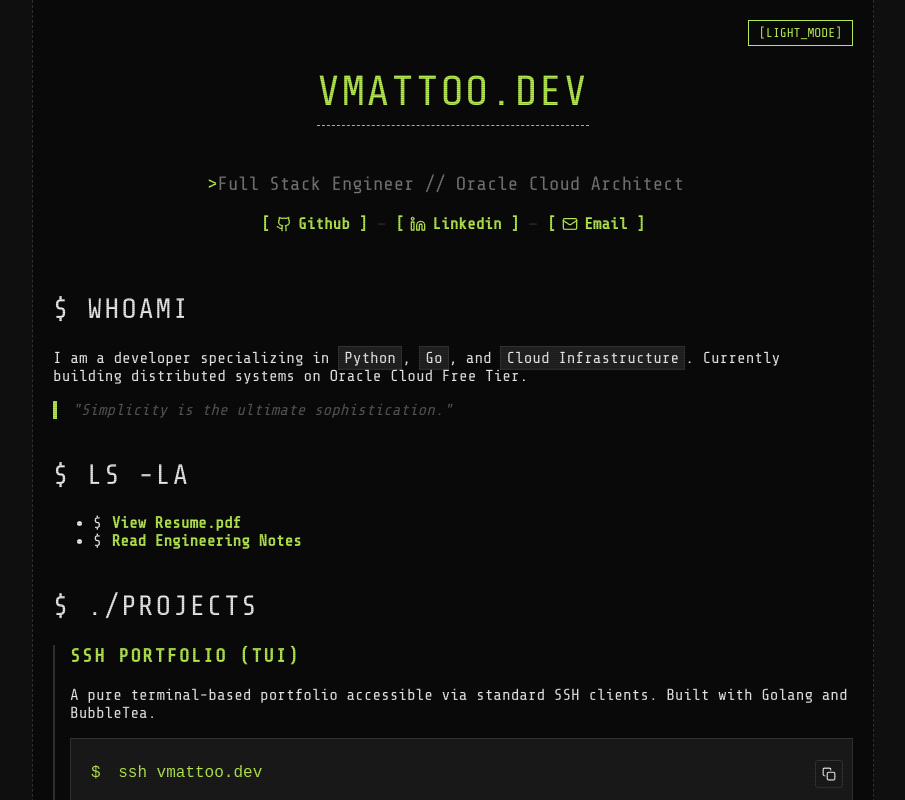
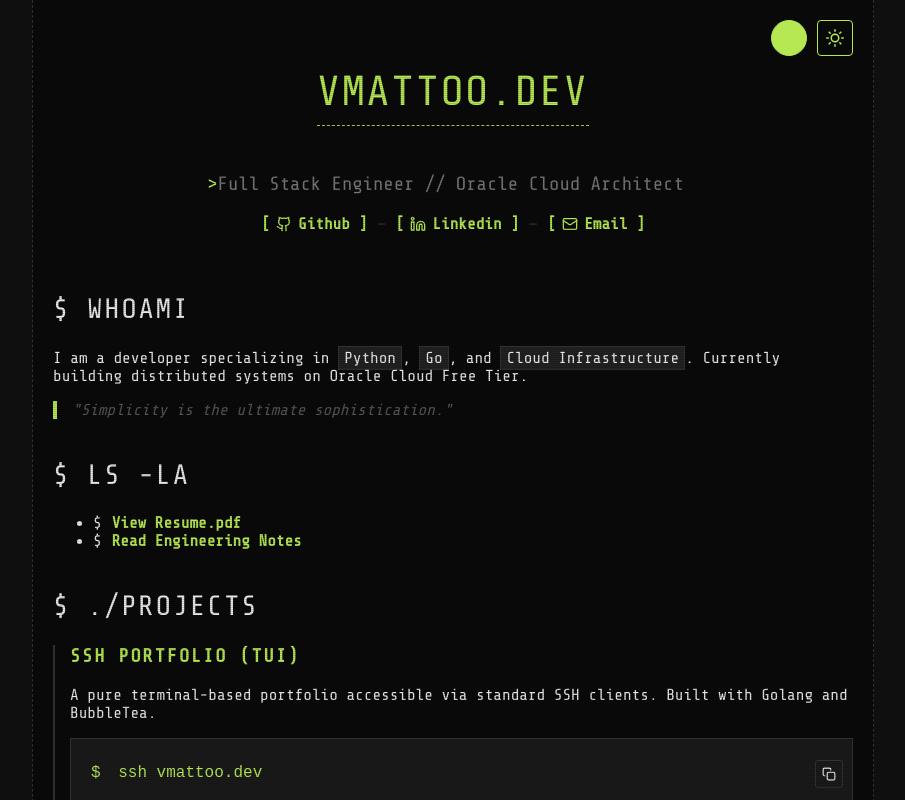
Before and after one commit to vaibhav-mattoo/website, a React (Vite) app in the folder frontend/: page / in a window 1280 px wide. Shown: the top 800 px of the page, without its empty margins (187-1092 px from the left). Built offline with nearby package versions, Linux system fonts and the light colour scheme.

Commit message:
frontend: theme icon and color selection per session logic added

```diff
--- a/frontend/src/App.jsx
+++ b/frontend/src/App.jsx
@@ -1,4 +1,4 @@
-import { useState, useEffect } from 'react'
+import { useState, useEffect, useRef } from 'react'
 import { Routes, Route, Link, useLocation } from 'react-router-dom'
 import Notes from './Notes'
 import Resume from './Resume' // <--- 1. IMPORT THIS
@@ -23,7 +23,8 @@ const Typewriter = ({ text, delay = 50 }) => {
 };
 
 // --- COMPONENT: Home Page ---
-function Home({ theme }) {
+function Home({ theme, accentColor, colorOptions }) {
+  const currentColor = theme === "dark" ? colorOptions[accentColor].dark : colorOptions[accentColor].light;
   const [serverStatus, setServerStatus] = useState("Initializing handshake...")
 
   useEffect(() => {
@@ -37,7 +38,7 @@ function Home({ theme }) {
         <h1 className="glitch" data-text="vmattoo.dev">vmattoo.dev</h1>
 
         <p style={{ color: '#777', fontSize: '1.2rem' }}>
-          <span style={{color: theme === 'dark' ? '#b5e853' : '#008F11'}}>&gt;</span>
+          <span style={{color: currentColor}}>&gt;</span>
           <Typewriter text="Full Stack Engineer // Oracle Cloud Architect" delay={30} />
           <span className="cursor"></span>
         </p>
@@ -130,7 +131,7 @@ function Home({ theme }) {
             <p style={{ margin: 0 }}>
               <span style={{
                 color: serverStatus.includes("Connected")
-                  ? (theme === 'dark' ? '#b5e853' : '#008F11')
+                  ? currentColor
                   : 'orange',
                 marginRight: '10px'
               }}>
@@ -152,7 +153,7 @@ function Home({ theme }) {
         textAlign: 'center'
       }}>
         <p>Maintained by Vaibhav Mattoo &copy; 2025</p>
-        <p>User IP: <span style={{color: theme === 'dark' ? '#b5e853' : '#008F11'}}>127.0.0.1</span> :: Session ID: <span style={{color: theme === 'dark' ? '#b5e853' : '#008F11'}}>4X92-A</span></p>
+        <p>User IP: <span style={{color: currentColor}}>127.0.0.1</span> :: Session ID: <span style={{color: currentColor}}>4X92-A</span></p>
       </footer>
     </>
   )
@@ -160,8 +161,24 @@ function Home({ theme }) {
 
 // --- MAIN APP (The Switchboard) ---
 function App() {
+  // Load accent color from sessionStorage or default to green
+  const [accentColor, setAccentColor] = useState(() => {
+    const savedColor = sessionStorage.getItem('accentColor');
+    return savedColor || "green";
+  });
   const [theme, setTheme] = useState("dark");
+  const [colorDropdownOpen, setColorDropdownOpen] = useState(false);
   const location = useLocation();
+  const colorPickerRef = useRef(null);
+
+  // Color options for dark and light modes
+  const colorOptions = {
+    green: { dark: "#b5e853", light: "#008F11" },
+    blue: { dark: "#4A9EFF", light: "#0066CC" },
+    pink: { dark: "#FF6B9D", light: "#CC0066" },
+    yellow: { dark: "#FFD93D", light: "#CCAA00" },
+    purple: { dark: "#C9A9DD", light: "#8B6F9E" },
+  };
 
   useEffect(() => {
     if (theme === "light") {
@@ -170,6 +187,14 @@ function App() {
       document.body.classList.remove("light-mode");
     }
   }, [theme]);
+
+  // Update accent color CSS variable
+  useEffect(() => {
+    const colorValue = theme === "dark"
+      ? colorOptions[accentColor].dark
+      : colorOptions[accentColor].light;
+    document.documentElement.style.setProperty('--text-color', colorValue);
+  }, [theme, accentColor]);
 
   // Add class to body when on resume page to disable CRT effect
   useEffect(() => {
@@ -180,18 +205,124 @@ function App() {
     }
   }, [location.pathname]);
 
+  // Close color dropdown when clicking outside
+  useEffect(() => {
+    const handleClickOutside = (event) => {
+      if (colorDropdownOpen && colorPickerRef.current && !colorPickerRef.current.contains(event.target)) {
+        setColorDropdownOpen(false);
+      }
+    };
+    document.addEventListener('mousedown', handleClickOutside);
+    return () => document.removeEventListener('mousedown', handleClickOutside);
+  }, [colorDropdownOpen]);
+
   const toggleTheme = () => {
     setTheme(prev => prev === "dark" ? "light" : "dark");
   }
 
+  const handleColorSelect = (colorName) => {
+    setAccentColor(colorName);
+    sessionStorage.setItem('accentColor', colorName);
+    setColorDropdownOpen(false);
+  }
+
+  // Sun icon for light mode
+  const SunIcon = () => (
+    <svg width="18" height="18" viewBox="0 0 24 24" fill="none" stroke="currentColor" strokeWidth="2" strokeLinecap="round" strokeLinejoin="round">
+      <circle cx="12" cy="12" r="5"></circle>
+      <line x1="12" y1="1" x2="12" y2="3"></line>
+      <line x1="12" y1="21" x2="12" y2="23"></line>
+      <line x1="4.22" y1="4.22" x2="5.64" y2="5.64"></line>
+      <line x1="18.36" y1="18.36" x2="19.78" y2="19.78"></line>
+      <line x1="1" y1="12" x2="3" y2="12"></line>
+      <line x1="21" y1="12" x2="23" y2="12"></line>
+      <line x1="4.22" y1="19.78" x2="5.64" y2="18.36"></line>
+      <line x1="18.36" y1="5.64" x2="19.78" y2="4.22"></line>
+    </svg>
+  );
+
+  // Moon icon for dark mode
+  const MoonIcon = () => (
+    <svg width="18" height="18" viewBox="0 0 24 24" fill="none" stroke="currentColor" strokeWidth="2" strokeLinecap="round" strokeLinejoin="round">
+      <path d="M21 12.79A9 9 0 1 1 11.21 3 7 7 0 0 0 21 12.79z"></path>
+    </svg>
+  );
+
   return (
     <>
-      <button onClick={toggleTheme} className="theme-toggle">
-        [{theme === "dark" ? "LIGHT_MODE" : "DARK_MODE"}]
-      </button>
+      <div style={{ position: 'absolute', top: '20px', right: '20px', display: 'flex', gap: '10px', zIndex: 1000 }}>
+        <div ref={colorPickerRef} style={{ position: 'relative' }}>
+          <button
+            onClick={() => setColorDropdownOpen(!colorDropdownOpen)}
+            className="color-toggle"
+            title="Color"
+            style={{
+              background: theme === "dark"
+                ? colorOptions[accentColor].dark
+                : colorOptions[accentColor].light,
+              width: '36px',
+              height: '36px',
+              borderRadius: '50%',
+              border: `1px solid ${theme === "dark" ? colorOptions[accentColor].dark : colorOptions[accentColor].light}`,
+              cursor: 'pointer',
+              padding: 0,
+              display: 'flex',
+              alignItems: 'center',
+              justifyContent: 'center',
+              transition: 'all 0.2s ease'
+            }}
+          />
+
+          {colorDropdownOpen && (
+            <div
+              className="color-dropdown"
+              style={{
+                position: 'absolute',
+                top: '45px',
+                right: '0',
+                background: theme === 'dark' ? '#1a1a1a' : '#ffffff',
+                border: `1px solid ${theme === 'dark' ? '#333' : '#ccc'}`,
+                borderRadius: '4px',
+                padding: '8px',
+                display: 'flex',
+                flexDirection: 'column',
+                gap: '8px',
+                boxShadow: '0 4px 6px rgba(0, 0, 0, 0.1)',
+                zIndex: 1001
+              }}
+            >
+              {Object.keys(colorOptions).map((colorName) => (
+                <button
+                  key={colorName}
+                  onClick={() => handleColorSelect(colorName)}
+                  style={{
+                    width: '28px',
+                    height: '28px',
+                    borderRadius: '50%',
+                    background: theme === "dark"
+                      ? colorOptions[colorName].dark
+                      : colorOptions[colorName].light,
+                    border: `1px solid ${theme === "dark" ? '#333' : '#ccc'}`,
+                    cursor: 'pointer',
+                    padding: 0,
+                    transition: 'transform 0.2s ease'
+                  }}
+                  onMouseEnter={(e) => e.currentTarget.style.transform = 'scale(1.1)'}
+                  onMouseLeave={(e) => e.currentTarget.style.transform = 'scale(1)'}
+                  title={colorName.charAt(0).toUpperCase() + colorName.slice(1)}
+                />
+              ))}
+            </div>
+          )}
+        </div>
+
+        <button onClick={toggleTheme} className="theme-toggle" title="Theme">
+          {theme === "dark" ? <SunIcon /> : <MoonIcon />}
+        </button>
+      </div>
 
       <Routes>
-        <Route path="/" element={<Home theme={theme} />} />
+        <Route path="/" element={<Home theme={theme} accentColor={accentColor} colorOptions={colorOptions} />} />
         <Route path="/notes" element={<Notes />} />
         {/* 3. NEW ROUTE */}
         <Route path="/resume" element={<Resume />} />
--- a/frontend/src/index.css
+++ b/frontend/src/index.css
@@ -310,20 +310,26 @@ body.resume-page.light-mode::after {
 
 /* Toggle Button Styling */
 .theme-toggle {
-  position: absolute;
-  top: 20px;
-  right: 20px;
   background: transparent;
   border: 1px solid var(--text-color);
   color: var(--text-color);
-  padding: 5px 10px;
+  padding: 8px;
   font-family: inherit;
   cursor: pointer;
-  font-size: 0.8rem;
-  z-index: 1000; /* Ensure it sits above the CRT overlay */
+  display: flex;
+  align-items: center;
+  justify-content: center;
+  width: 36px;
+  height: 36px;
+  border-radius: 4px;
+  transition: all 0.2s ease;
 }
 
 .theme-toggle:hover {
   background: var(--text-color);
   color: var(--container-bg); /* UPDATED: Invert to container background */
 }
+
+.theme-toggle svg {
+  display: block;
+}
```
